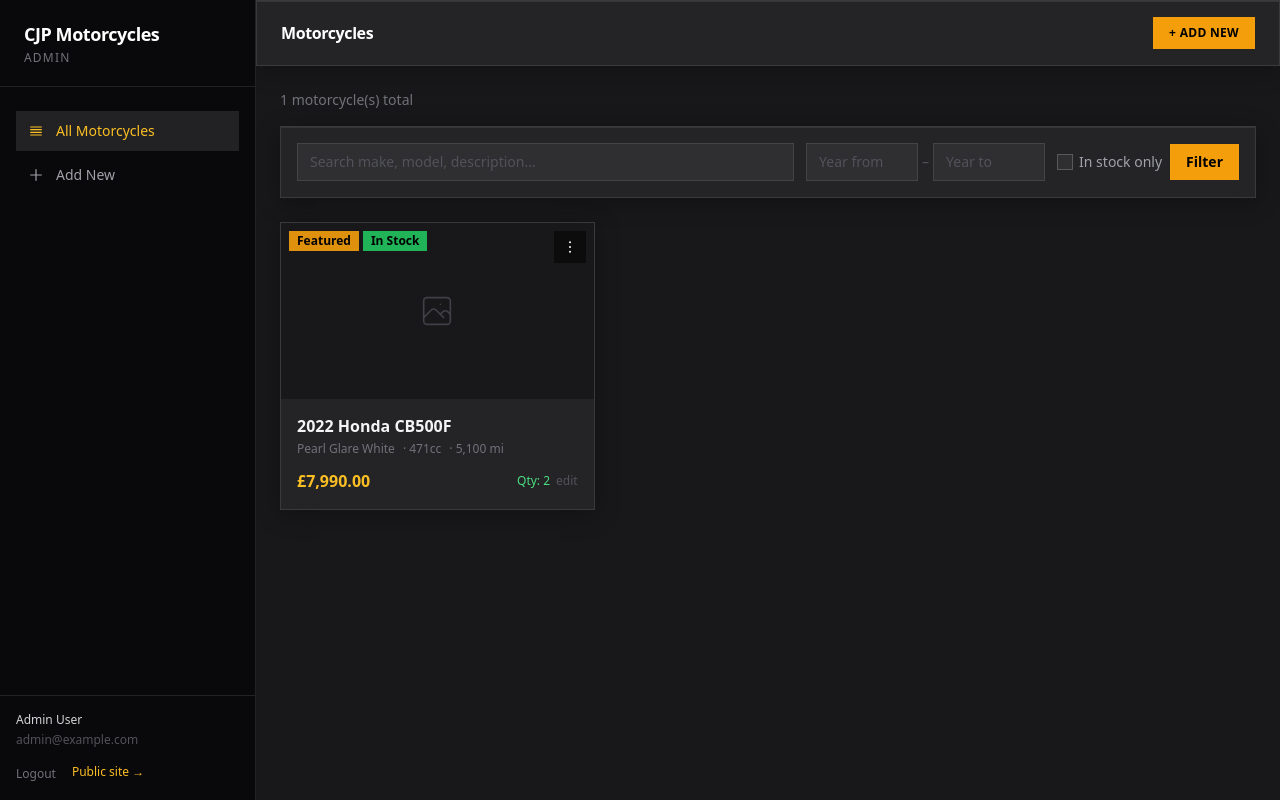
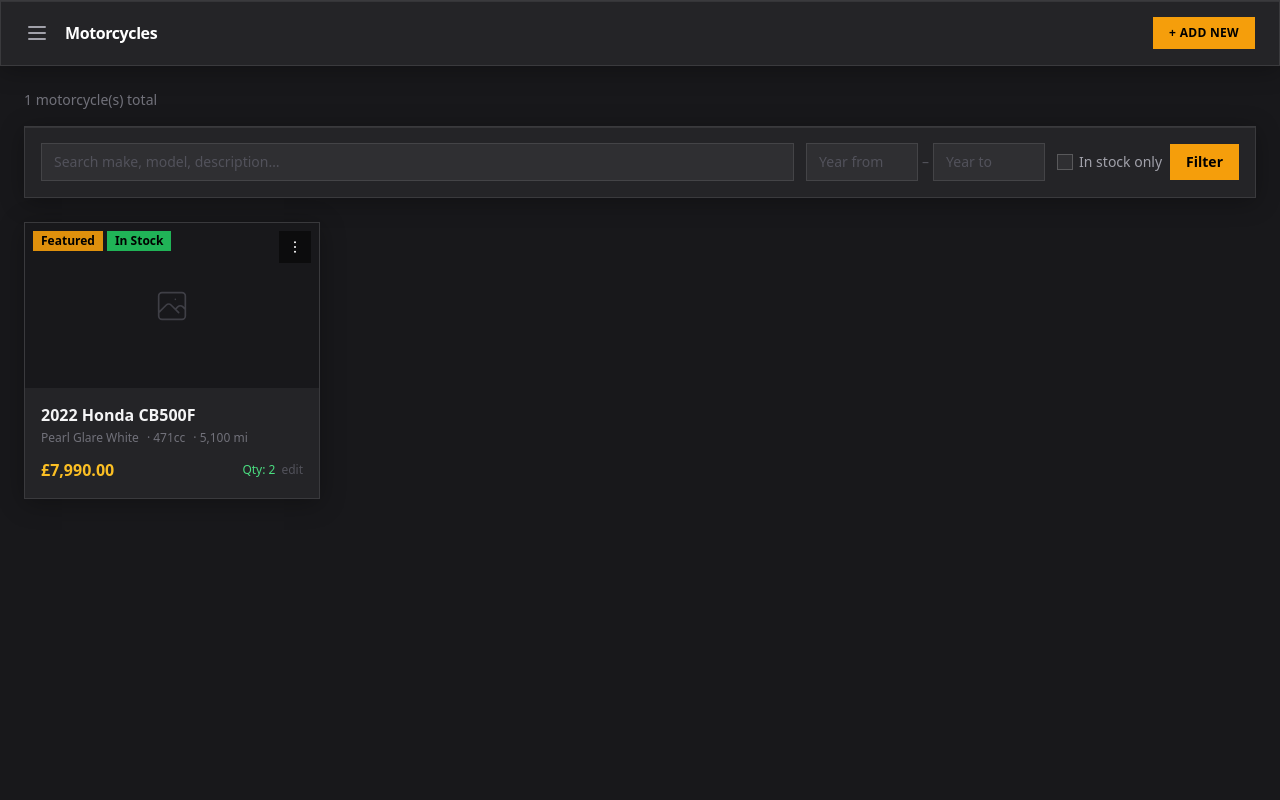
Before and after one commit to StyxOfDynamite/cjp, a Laravel app: page /admin/motorcycles in a window 1280 px wide. Run offline with Laravel 12, Linux system fonts and the light colour scheme; a user stored in the database is signed in; data comes from the database, SQL or seed files in the repository; data that the repository does not hold is empty; style sheets or scripts are compiled from the project's sources; parts of the project's set-up code (start-up, migrations or seed data) failed here and were passed over.

Commit message:
Admin: full-width layout with drawer nav, 4-col card grid on desktop
Sidebar is now always a slide-out drawer (never pinned), freeing the
full viewport width for the 4-column motorcycle card grid.

Co-Authored-By: Claude Sonnet 4.6 <noreply@anthropic.com>

```diff
--- a/resources/views/admin/motorcycles/index.blade.php
+++ b/resources/views/admin/motorcycles/index.blade.php
@@ -47,7 +47,7 @@
             <a href="{{ route('admin.motorcycles.create') }}" class="text-amber-400 hover:text-amber-300">Add the first one.</a>
         </div>
     @else
-        <div class="grid grid-cols-1 sm:grid-cols-2 xl:grid-cols-3 gap-4">
+        <div class="grid grid-cols-1 sm:grid-cols-2 lg:grid-cols-3 xl:grid-cols-4 gap-4">
             @foreach($motorcycles as $bike)
                 @php $img = $bike->images->first(); @endphp
                 <div class="glass overflow-hidden"
--- a/resources/views/layouts/admin.blade.php
+++ b/resources/views/layouts/admin.blade.php
@@ -11,7 +11,7 @@
 
 <div class="min-h-screen flex bg-zinc-900">
 
-    {{-- Mobile backdrop --}}
+    {{-- Backdrop --}}
     <div x-show="open"
          x-transition:enter="transition-opacity duration-200"
          x-transition:enter-start="opacity-0"
@@ -20,14 +20,14 @@
          x-transition:leave-start="opacity-100"
          x-transition:leave-end="opacity-0"
          @click="open = false"
-         class="fixed inset-0 bg-black/60 z-20 lg:hidden"
+         class="fixed inset-0 bg-black/60 z-20"
          style="display:none">
     </div>
 
     {{-- Sidebar --}}
     <aside
         :class="open ? 'translate-x-0' : '-translate-x-full'"
-        class="fixed inset-y-0 left-0 z-30 w-72 bg-zinc-950 border-r border-white/10 flex flex-col transition-transform duration-200 lg:translate-x-0 lg:static lg:w-64 lg:flex-shrink-0"
+        class="fixed inset-y-0 left-0 z-30 w-72 bg-zinc-950 border-r border-white/10 flex flex-col transition-transform duration-200"
     >
         <div class="px-6 py-5 border-b border-white/10 flex items-center justify-between">
             <div>
@@ -81,8 +81,8 @@
     {{-- Main --}}
     <div class="flex-1 flex flex-col overflow-hidden min-w-0">
         <header class="glass border-b border-white/10 px-4 sm:px-6 py-4 flex items-center gap-4">
-            {{-- Hamburger (mobile only) --}}
-            <button @click="open = true" class="lg:hidden text-zinc-400 hover:text-white transition-colors flex-shrink-0">
+            {{-- Hamburger --}}
+            <button @click="open = true" class="text-zinc-400 hover:text-white transition-colors flex-shrink-0">
                 <svg class="w-6 h-6" fill="none" stroke="currentColor" viewBox="0 0 24 24">
                     <path stroke-linecap="round" stroke-linejoin="round" stroke-width="2" d="M4 6h16M4 12h16M4 18h16"/>
                 </svg>
```
